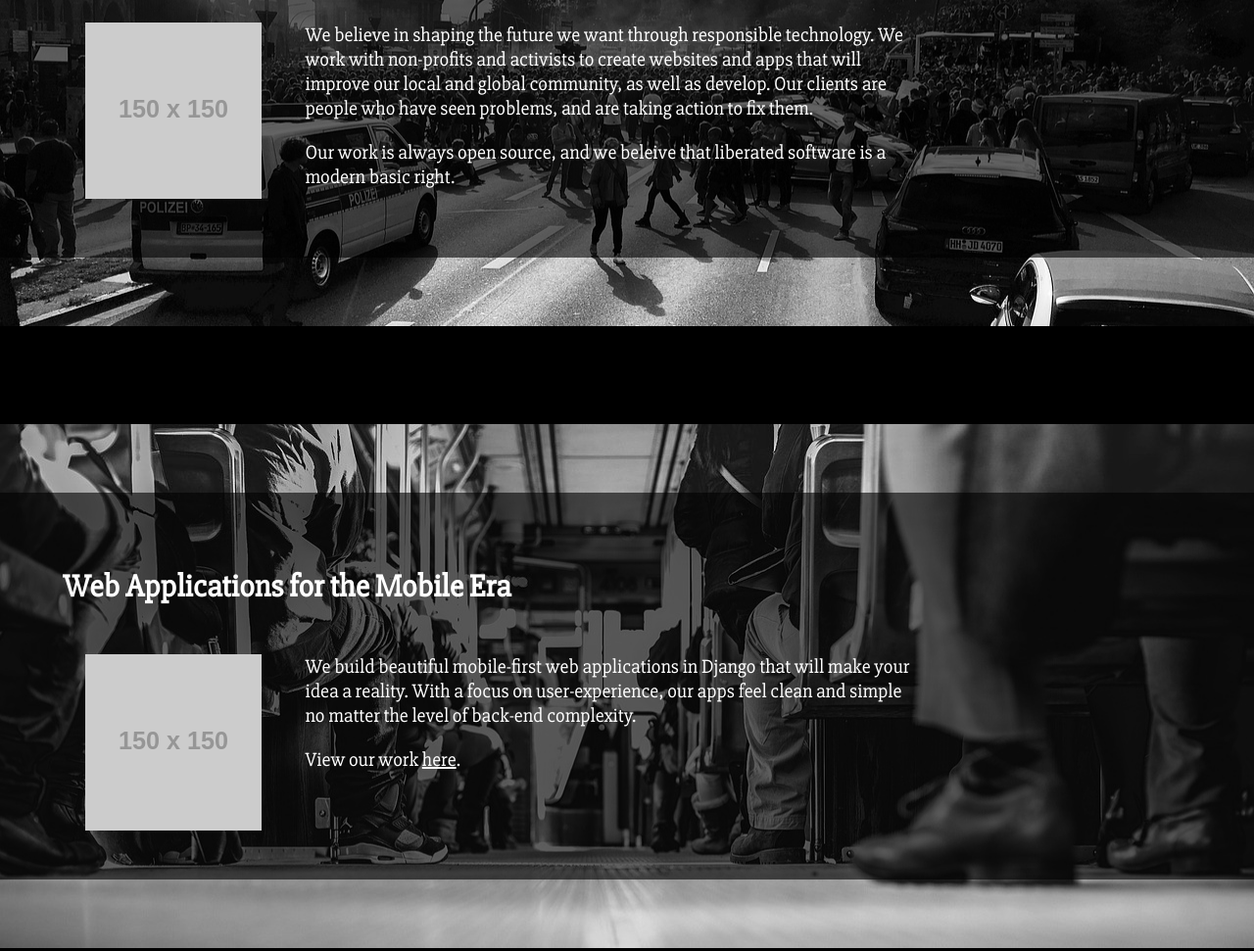
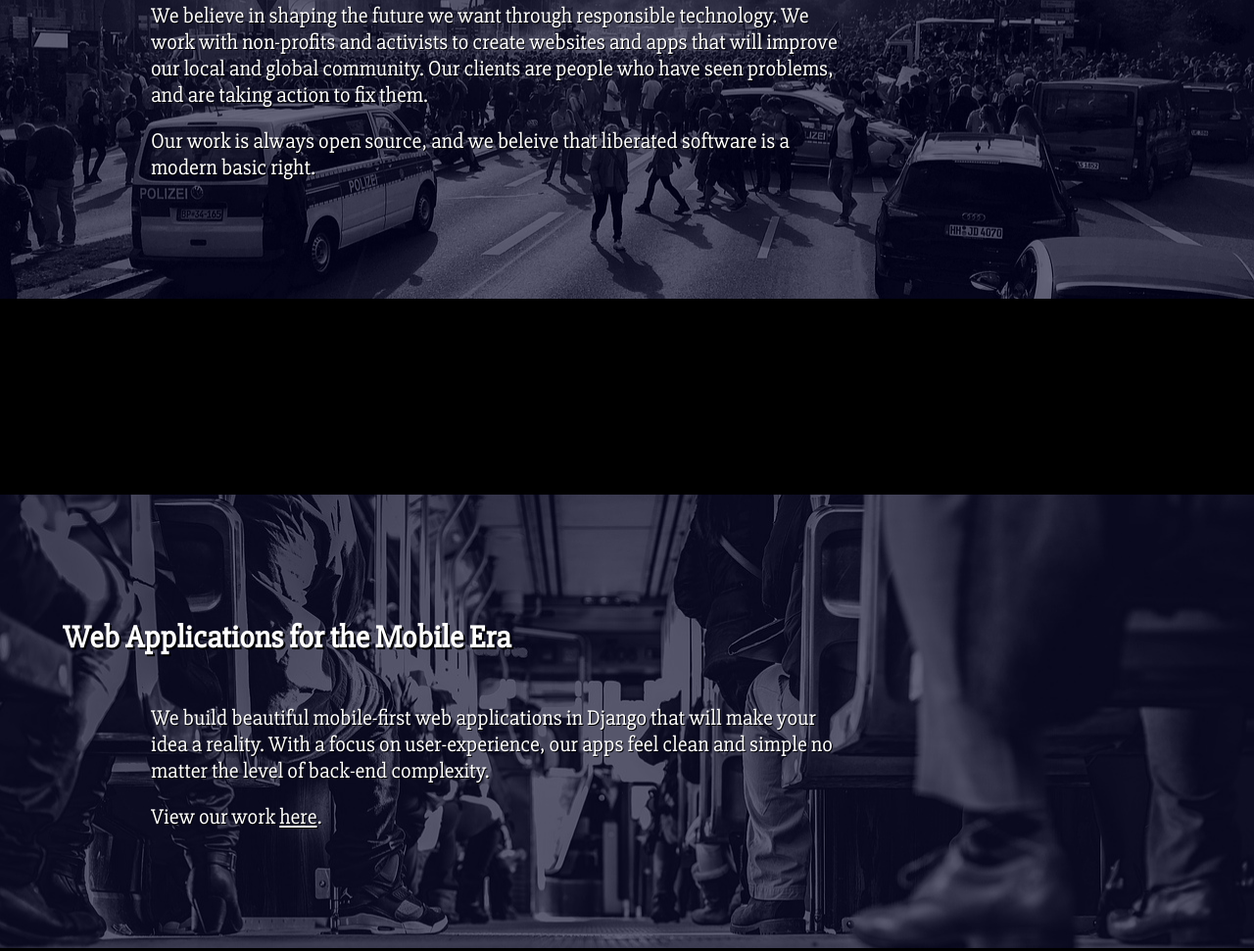
Before and after one commit to nafieshehu/collective68.github.io, a website: page www/index.html in a window 1280 px wide. Shown: the part 734-1705 px from the top of the page at 98% size. Drawn offline with nearby package versions, Linux system fonts and the light colour scheme; files that its build step writes are made by us from their sources; placeholder pictures from the web are drawn by us; a web font is replaced by a local one.

Commit message:
clean up img backgrounds on index

```diff
--- a/www/assets/styles/style.scss
+++ b/www/assets/styles/style.scss
@@ -77,18 +77,25 @@ nav {
 
 section.full {
   width: 100%;
-  padding: 70px 0;
-  margin-bottom: 100px;
+  margin-bottom: 200px;
+}
+
+section.full:last-of-type {
+  margin-bottom: 50px;
 }
 
 .section-content {
-  padding: 50px;
+  padding: 30px;
   padding-left: 5%;
-  background-color: rgba(0,0,0,.6)
+}
+
+.dark {
+  background-color: rgba(0,0,35,.6);
+  padding: 70px 0;
 }
 
 .section-content h2 {
-
+  text-shadow: 2px 2px #000000;
 }
 
 .section-info {
@@ -99,15 +106,15 @@ section.full {
   max-width: 900px;
 
   .section-text {
-    width: 70%;
+    width: 80%;
     p {
       margin: 0;
       margin-bottom: 20px;
+      text-shadow: 1px 1px #000000;
+      font-size: 22px;
     }
   }
-  img {
-    width: 20%;
-  }
+
 }
 
 section.black {
--- a/www/index.html
+++ b/www/index.html
@@ -48,26 +48,28 @@
     </header>
 
     <section class="full black" id="social-background">
+      <div class="dark">
         <div class="section-content">
           <h2>Technology as a Catalyst for Good</h2>
           <div class="section-info">
-          <img src="http://via.placeholder.com/150x150">
             <div class="section-text">
-            <p>We believe in shaping the future we want through responsible technology. We work with non-profits and activists to create websites and apps that will improve our local and global community, as well as develop. Our clients are people who have seen problems, and are taking action to fix them.</p>
+              <p>We believe in shaping the future we want through responsible technology. We work with non-profits and activists to create websites and apps that will improve our local and global community. Our clients are people who have seen problems, and are taking action to fix them.</p>
               <p>Our work is always open source, and we beleive that liberated software is a modern basic right.</p>
+              </div>
           </div>
         </div>
       </div>
     </section>
 
     <section class="full black" id="app-background">
+      <div class="dark">
         <div class="section-content">
           <h2>Web Applications for the Mobile Era</h2>
           <div class="section-info">
-          <img src="http://via.placeholder.com/150x150">
             <div class="section-text">
               <p>We build beautiful mobile-first web applications in Django that will make your idea a reality. With a focus on user-experience, our apps feel clean and simple no matter the level of back-end complexity.</p>
               <p>View our work <a href="/">here</a>.</p>
+            </div>
           </div>
         </div>
       </div>
```
Lines whose indentation alone changed are shown as unchanged.
